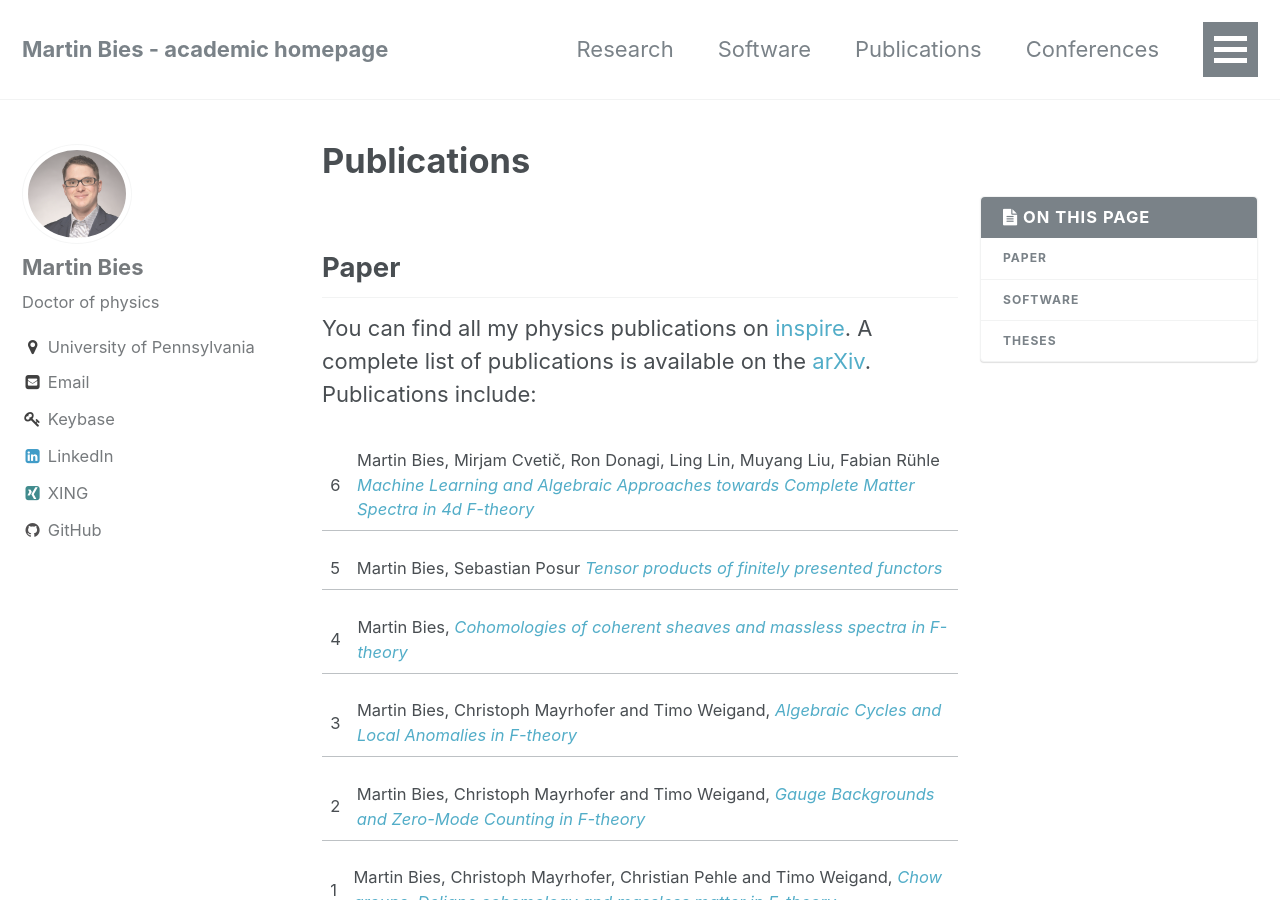
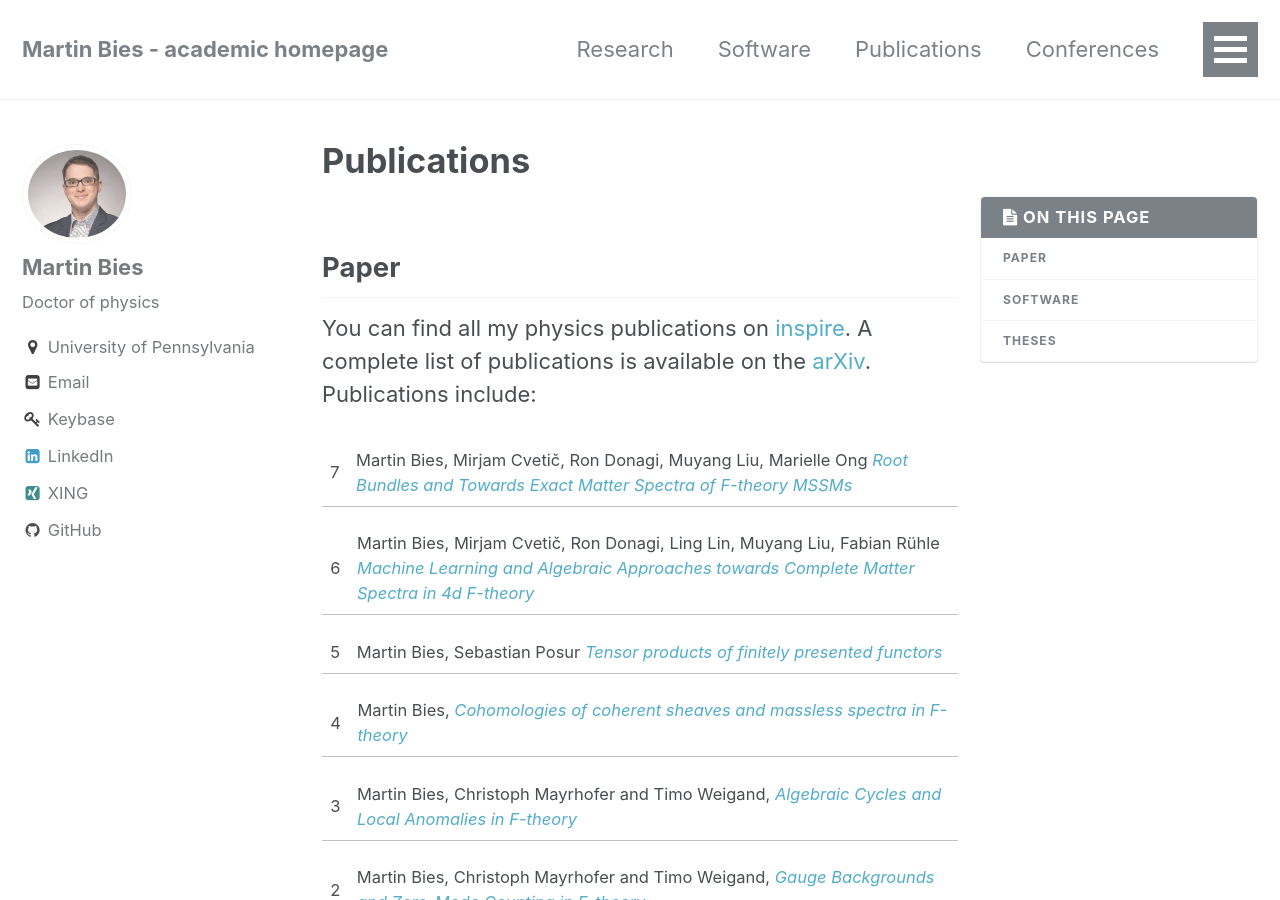
Before and after one commit to MartinBies/MartinBies.github.io, a Jekyll site: the page built from _pages/publications.md, in a window 1280 px wide and 900 px high. Built offline with Jekyll 4.4.1, drawn with Linux system fonts in a browser that asks for light colours.

Commit message:
Add latest paper to publications

```diff
--- a/_pages/publications.md
+++ b/_pages/publications.md
@@ -12,6 +12,8 @@ permalink: /publications/
 
 You can find all my physics publications on [inspire](https://inspirehep.net/author/profile/M.Bies.1). A complete list of publications is available on the
 [arXiv](https://arxiv.org/search/?query=Martin+Bies&searchtype=author&abstracts=hide&order=-announced_date_first&size=50). Publications include:
+
+7 | Martin Bies, Mirjam Cvetič, Ron Donagi, Muyang Liu, Marielle Ong [*Root Bundles and Towards Exact Matter Spectra of F-theory MSSMs*](https://arxiv.org/abs/2102.10115)
 
 6 | Martin Bies, Mirjam Cvetič, Ron Donagi, Ling Lin, Muyang Liu, Fabian Rühle [*Machine Learning and Algebraic Approaches towards Complete Matter Spectra in 4d F-theory*](https://arxiv.org/abs/2007.00009)
 
```
